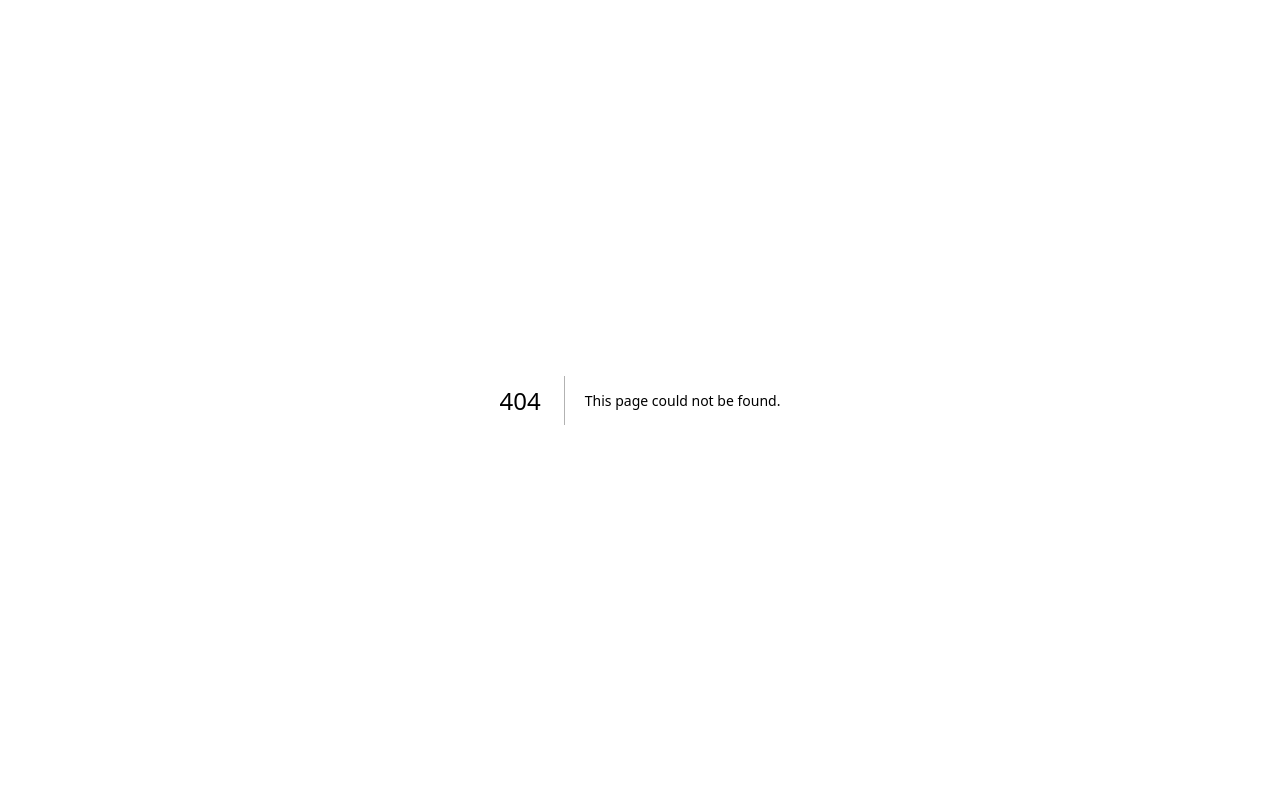
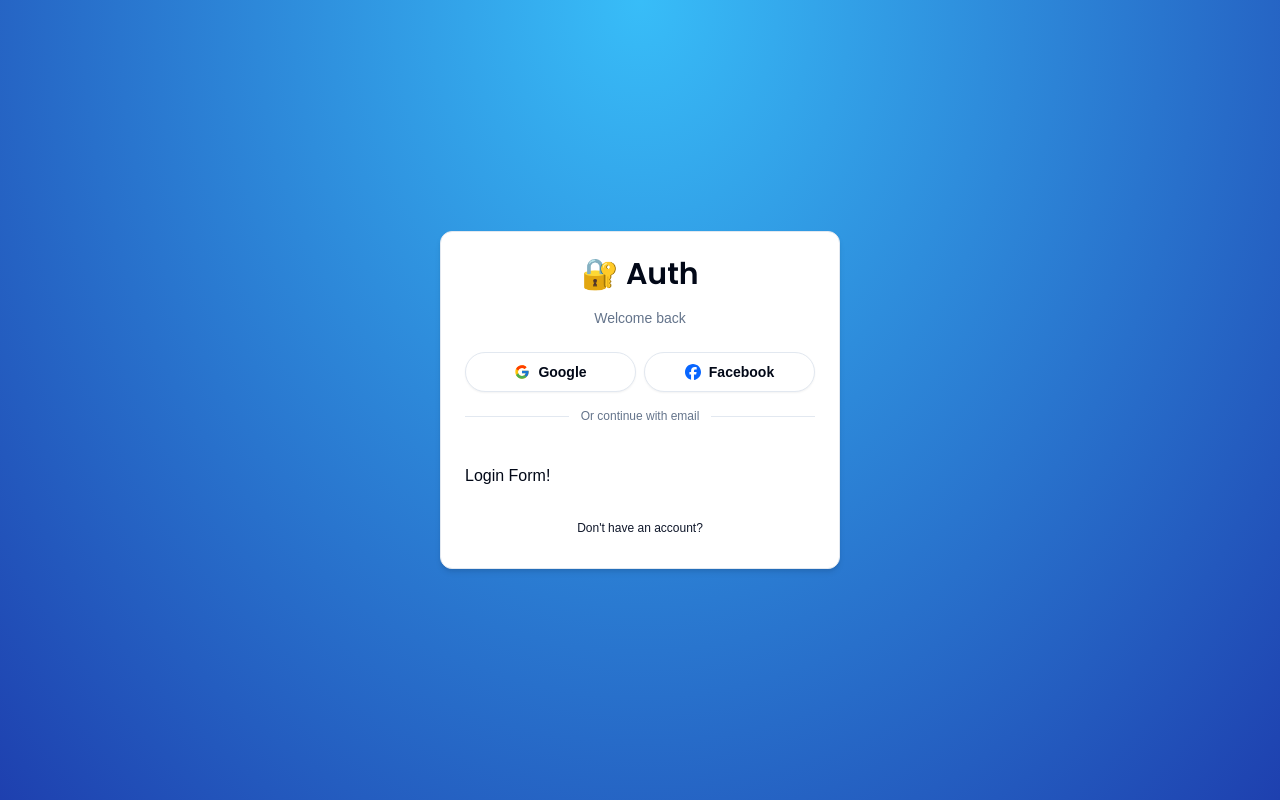
Before and after one commit to hernandezraymondm/Next-Auth-Template, a Next.js app: page /auth/login in a window 1280 px wide. Before the commit this address had no page. Built offline with nearby package versions, Linux system fonts and the light colour scheme.

Commit message:
add auth login

```diff
--- /dev/null
+++ b/app/auth/login/layout.tsx
@@ -0,0 +1,9 @@
+const layout = ({ children }: { children: React.ReactNode }) => {
+  return (
+    <div className="h-full flex items-center justify-center bg-[radial-gradient(ellipse_at_top,_var(--tw-gradient-stops))] from-sky-400 to-blue-800">
+      {children}
+    </div>
+  );
+};
+
+export default layout;
--- /dev/null
+++ b/app/auth/login/page.tsx
@@ -0,0 +1,8 @@
+import { LoginForm } from "@/components/auth/login-form";
+import React from "react";
+
+const LoginPage = () => {
+  return <LoginForm />;
+};
+
+export default LoginPage;
--- a/app/page.tsx
+++ b/app/page.tsx
@@ -1,6 +1,7 @@
 import { Poppins } from "next/font/google";
 import { cn } from "@/lib/utils";
 import { Button } from "@/components/ui/button";
+import { LoginButton } from "@/components/auth/login-button";
 
 const font = Poppins({
   subsets: ["latin"],
@@ -9,7 +10,7 @@
 
 export default function Home() {
   return (
-    <main className="flex h-full flex-col items-center justify-center bg-[radial-gradient(ellipse_at_top,_var(--tw-gradient-stops))] from-sky-400 to-blue-800">
+    <main className="h-full flex flex-col items-center justify-center bg-[radial-gradient(ellipse_at_top,_var(--tw-gradient-stops))] from-sky-400 to-blue-800">
       <div className="space-y-6 text-center">
         <h1
           className={cn(
@@ -21,9 +22,11 @@
         </h1>
         <p className="text-white text-lg">A simple authentication service</p>
         <div>
-          <Button variant="secondary" size="lg">
-            Sign in
-          </Button>
+          <LoginButton>
+            <Button variant="secondary" size="lg">
+              Sign in
+            </Button>
+          </LoginButton>
         </div>
       </div>
     </main>
--- /dev/null
+++ b/components/auth/back-button.tsx
@@ -0,0 +1,17 @@
+"use client";
+
+import Link from "next/link";
+import { Button } from "@/components/ui/button";
+
+interface BackButtonProps {
+  href: string;
+  label: string;
+}
+
+export const BackButton = ({ href, label }: BackButtonProps) => {
+  return (
+    <Button variant="link" className="font-normal w-full" size="sm" asChild>
+      <Link href={href}> {label}</Link>
+    </Button>
+  );
+};
--- /dev/null
+++ b/components/auth/card-wrapper.tsx
@@ -0,0 +1,47 @@
+"use client";
+
+import {
+  Card,
+  CardContent,
+  CardFooter,
+  CardHeader,
+} from "@/components/ui/card";
+import { Header } from "@/components/auth/header";
+import { Social } from "@/components/auth/social";
+import { BackButton } from "@/components/auth/back-button";
+
+interface CardWrapperProps {
+  children: React.ReactNode;
+  headerLabel: string;
+  backButtonLabel: string;
+  backButtonHref: string;
+  showSocial?: boolean;
+}
+
+export const CardWrapper = ({
+  children,
+  headerLabel,
+  backButtonLabel,
+  backButtonHref,
+  showSocial,
+}: CardWrapperProps) => {
+  return (
+    <Card className="w-[400px] shadow-md">
+      <CardHeader>
+        <Header label={headerLabel} />
+      </CardHeader>
+      {showSocial && (
+        <>
+          <CardContent>
+            <Social />
+          </CardContent>
+        </>
+      )}
+      <CardContent>{children}</CardContent>
+
+      <CardFooter>
+        <BackButton label={backButtonLabel} href={backButtonHref} />
+      </CardFooter>
+    </Card>
+  );
+};
--- /dev/null
+++ b/components/auth/header.tsx
@@ -0,0 +1,20 @@
+import { Poppins } from "next/font/google";
+import { cn } from "@/lib/utils";
+
+const font = Poppins({
+  subsets: ["latin"],
+  weight: ["600"],
+});
+
+interface HeaderProps {
+  label: string;
+}
+
+export const Header = ({ label }: HeaderProps) => {
+  return (
+    <div className="w-full flex flex-col gap-y-4 items-center justify-center">
+      <h1 className={cn("text-3xl font-semibold", font.className)}>🔐 Auth</h1>
+      <p className="text-muted-foreground text-sm">{label}</p>
+    </div>
+  );
+};
--- /dev/null
+++ b/components/auth/login-button.tsx
@@ -0,0 +1,30 @@
+"use client";
+
+import { useRouter } from "next/navigation";
+
+interface LoginButtonProps {
+  children: React.ReactNode;
+  mode?: "modal" | "redirect";
+  asChild?: boolean;
+}
+
+export const LoginButton = ({
+  children,
+  mode = "redirect",
+  asChild,
+}: LoginButtonProps) => {
+  const router = useRouter();
+  const onClick = () => {
+    router.push("/auth/login");
+  };
+
+  if (mode === "modal") {
+    return <span>TODO: Implement modal</span>;
+  }
+
+  return (
+    <span onClick={onClick} className="cursor-pointer">
+      {children}
+    </span>
+  );
+};
--- /dev/null
+++ b/components/auth/login-form.tsx
@@ -0,0 +1,14 @@
+import { CardWrapper } from "@/components/auth/card-wrapper";
+
+export const LoginForm = () => {
+  return (
+    <CardWrapper
+      headerLabel="Welcome back"
+      backButtonLabel="Don't have an account?"
+      backButtonHref="/auth/register"
+      showSocial
+    >
+      Login Form!
+    </CardWrapper>
+  );
+};
--- /dev/null
+++ b/components/auth/social.tsx
@@ -0,0 +1,38 @@
+"use client";
+
+import { FcGoogle } from "react-icons/fc";
+import { SiFacebook } from "react-icons/si";
+import { Button } from "@/components/ui/button";
+import { Separator } from "@/components/ui/separator";
+
+export const Social = () => {
+  return (
+    <div className="flex w-full flex-col">
+      <div className="flex items-center w-full gap-x-2">
+        <Button
+          size="lg"
+          className="w-full rounded-full font-bold"
+          variant="outline"
+          onClick={() => {}}
+        >
+          <FcGoogle className="h-5 w-5" /> Google
+        </Button>
+        <Button
+          size="lg"
+          className="w-full rounded-full font-bold"
+          variant="outline"
+          onClick={() => {}}
+        >
+          <SiFacebook className="h-5 w-5" color="#0866ff" /> Facebook
+        </Button>
+      </div>
+      <div className="flex items-center gap-3 py-4">
+        <Separator className="flex-1" />
+        <span className="text-muted-foreground text-xs ">
+          Or continue with email
+        </span>
+        <Separator className="flex-1" />
+      </div>
+    </div>
+  );
+};
--- /dev/null
+++ b/components/ui/card.tsx
@@ -0,0 +1,76 @@
+import * as React from "react"
+
+import { cn } from "@/lib/utils"
+
+const Card = React.forwardRef<
+  HTMLDivElement,
+  React.HTMLAttributes<HTMLDivElement>
+>(({ className, ...props }, ref) => (
+  <div
+    ref={ref}
+    className={cn(
+      "rounded-xl border bg-card text-card-foreground shadow",
+      className
+    )}
+    {...props}
+  />
+))
+Card.displayName = "Card"
+
+const CardHeader = React.forwardRef<
+  HTMLDivElement,
+  React.HTMLAttributes<HTMLDivElement>
+>(({ className, ...props }, ref) => (
+  <div
+    ref={ref}
+    className={cn("flex flex-col space-y-1.5 p-6", className)}
+    {...props}
+  />
+))
+CardHeader.displayName = "CardHeader"
+
+const CardTitle = React.forwardRef<
+  HTMLDivElement,
+  React.HTMLAttributes<HTMLDivElement>
+>(({ className, ...props }, ref) => (
+  <div
+    ref={ref}
+    className={cn("font-semibold leading-none tracking-tight", className)}
+    {...props}
+  />
+))
+CardTitle.displayName = "CardTitle"
+
+const CardDescription = React.forwardRef<
+  HTMLDivElement,
+  React.HTMLAttributes<HTMLDivElement>
+>(({ className, ...props }, ref) => (
+  <div
+    ref={ref}
+    className={cn("text-sm text-muted-foreground", className)}
+    {...props}
+  />
+))
+CardDescription.displayName = "CardDescription"
+
+const CardContent = React.forwardRef<
+  HTMLDivElement,
+  React.HTMLAttributes<HTMLDivElement>
+>(({ className, ...props }, ref) => (
+  <div ref={ref} className={cn("p-6 pt-0", className)} {...props} />
+))
+CardContent.displayName = "CardContent"
+
+const CardFooter = React.forwardRef<
+  HTMLDivElement,
+  React.HTMLAttributes<HTMLDivElement>
+>(({ className, ...props }, ref) => (
+  <div
+    ref={ref}
+    className={cn("flex items-center p-6 pt-0", className)}
+    {...props}
+  />
+))
+CardFooter.displayName = "CardFooter"
+
+export { Card, CardHeader, CardFooter, CardTitle, CardDescription, CardContent }
--- /dev/null
+++ b/components/ui/separator.tsx
@@ -0,0 +1,31 @@
+"use client"
+
+import * as React from "react"
+import * as SeparatorPrimitive from "@radix-ui/react-separator"
+
+import { cn } from "@/lib/utils"
+
+const Separator = React.forwardRef<
+  React.ElementRef<typeof SeparatorPrimitive.Root>,
+  React.ComponentPropsWithoutRef<typeof SeparatorPrimitive.Root>
+>(
+  (
+    { className, orientation = "horizontal", decorative = true, ...props },
+    ref
+  ) => (
+    <SeparatorPrimitive.Root
+      ref={ref}
+      decorative={decorative}
+      orientation={orientation}
+      className={cn(
+        "shrink-0 bg-border",
+        orientation === "horizontal" ? "h-[1px] w-full" : "h-full w-[1px]",
+        className
+      )}
+      {...props}
+    />
+  )
+)
+Separator.displayName = SeparatorPrimitive.Root.displayName
+
+export { Separator }
--- a/package.json
+++ b/package.json
@@ -9,6 +9,7 @@
     "lint": "next lint"
   },
   "dependencies": {
+    "@radix-ui/react-separator": "^1.1.1",
     "@radix-ui/react-slot": "^1.1.1",
     "class-variance-authority": "^0.7.1",
     "clsx": "^2.1.1",
@@ -16,6 +17,7 @@
     "next": "15.1.3",
     "react": "^19.0.0",
     "react-dom": "^19.0.0",
+    "react-icons": "^5.4.0",
     "tailwind-merge": "^2.6.0",
     "tailwindcss-animate": "^1.0.7"
   },
```
Also changed, not shown: 1 other file (tests, documents, lock files or other folders).
